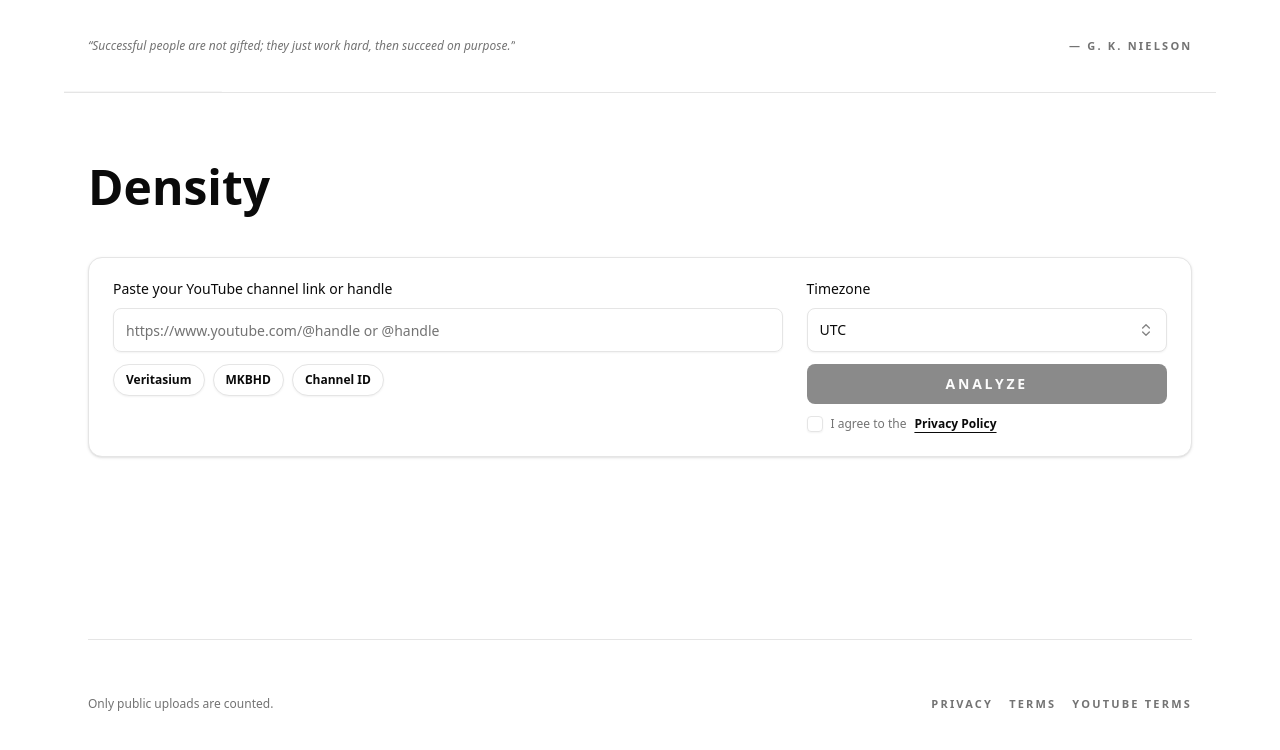
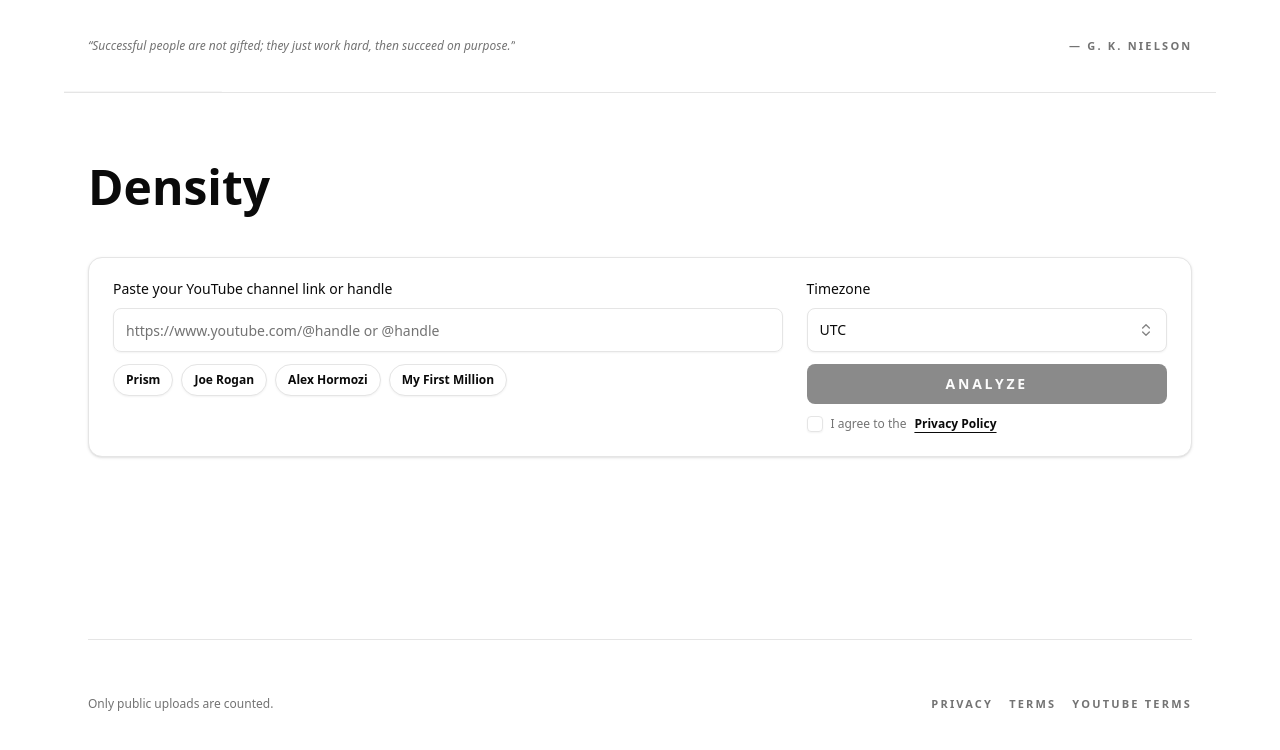
Before and after one commit to enzo-prism/density, a Next.js app: page / in a window 1280 px wide. Shown: the top 750 px of the page. Built offline with nearby package versions, Linux system fonts and the light colour scheme.

Commit message:
Update example channel buttons

```diff
--- a/src/components/HomeClient.tsx
+++ b/src/components/HomeClient.tsx
@@ -32,16 +32,20 @@ import type { AnalyzeErrorResponse, AnalyzeResponse } from "@/lib/types";
 
 const examples = [
   {
-    label: "Veritasium",
-    value: "https://www.youtube.com/@veritasium",
+    label: "Prism",
+    value: "https://www.youtube.com/@the_design_prism",
   },
   {
-    label: "MKBHD",
-    value: "@mkbhd",
+    label: "Joe Rogan",
+    value: "https://www.youtube.com/@joerogan",
   },
   {
-    label: "Channel ID",
-    value: "https://www.youtube.com/channel/UCX6OQ3DkcsbYNE6H8uQQuVA",
+    label: "Alex Hormozi",
+    value: "https://www.youtube.com/@AlexHormozi",
+  },
+  {
+    label: "My First Million",
+    value: "https://www.youtube.com/@MyFirstMillionPod",
   },
 ];
 const privacyKey = "density_privacy_ack";
```
